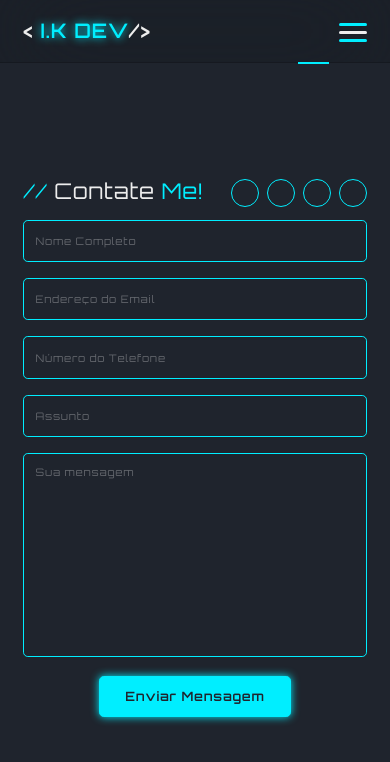
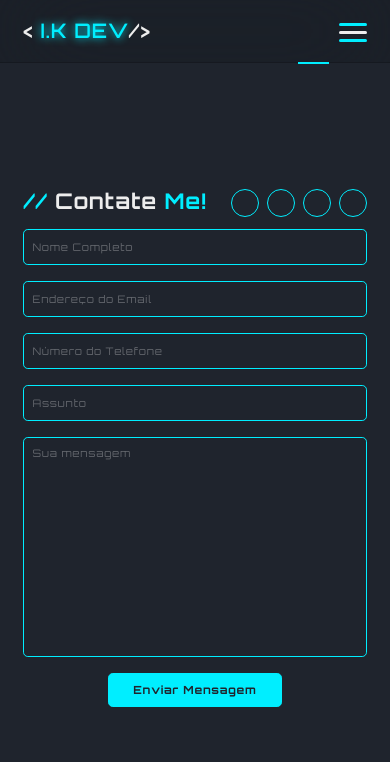
Before and after one commit to Israelkilday/portfolio, a React (Vite) app: page /contact in a window 390 px wide. Shown: the top 762 px of the page. Built offline with nearby package versions, Linux system fonts and the light colour scheme; some icons are missing.

Commit message:
feat: adjust form in contact page

```diff
--- a/src/pages/Contact/Contact.module.css
+++ b/src/pages/Contact/Contact.module.css
@@ -9,16 +9,17 @@
 
 .header_container {
   display: flex;
-    justify-content: space-around;
+  justify-content: space-between;
   width: 600px;
 }
 
- .header_container h2 {
-    animation: animate .8s ease-in-out  1 forwards;
-    font-size: 3.5rem;
-    margin-bottom: .5rem;
+.header_container .header_h2 {
+  animation: animate 0.8s ease-in-out 1 forwards;
+  font-size: 3.2rem;
+  margin-bottom: 0.5rem;
   opacity: 0;
   text-align: center;
+  font-weight: bold;
 }
 
 @keyframes animate {
@@ -43,7 +44,7 @@
 .social_media a {
   align-items: center;
   background: transparent;
-    border: .2rem solid var(--main_color);
+  border: 0.2rem solid var(--main_color);
   border-radius: 50%;
   color: var(--main_color);
   display: inline-flex;
@@ -52,31 +53,31 @@
   justify-content: center;
   margin: 1rem 0 1rem;
   position: relative;
-    transition: .8s ease;
+  transition: 0.2s ease;
   width: 3.5rem;
 }
 
 .whatsapp_link:hover {
   color: #fff;
-    background: #25D366;
+  background: #25d366;
   border: none;
 }
 
 .instagram_link:hover {
-    background: #C13584;
+  background: #c13584;
   border: none;
   color: #fff;
 }
 
 .linkedin_link:hover {
   border: none;
-    background:  #2867B2;
+  background: #2867b2;
   color: #fff;
 }
 
 .github_link:hover {
   border: none;
-    background:  #181717;;
+  background: #181717;
   color: #fff;
 }
 
@@ -88,7 +89,6 @@
 form .input_box {
   display: flex;
   justify-content: space-between;
-
 }
 
 .input_box .input_field {
@@ -97,22 +97,21 @@ form .input_box {
 
 .field .item {
   background: transparent;
-    border: .2rem solid var(--main_color);
-    border-radius: .6rem;
+  border: 0.2rem solid var(--main_color);
+  border-radius: 0.6rem;
   color: var(--text_color);
   font-size: 1.5rem;
-    font-family: 'Poppins', sans-serif;
+  font-family: "Poppins", sans-serif;
   margin: 1rem 0;
-    outline:  none;
-    padding: 1.4rem;
+  outline: none;
+  padding: 1rem;
   width: 100%;
 }
 
 .field .item:hover {
   background: var(--second_bg_color);
-    transition: .5s;
+  transition: 0.5s;
 }
-
 
 .field .item.error {
   border: #d93025 1px solid;
@@ -120,15 +119,15 @@ form .input_box {
 
 .field .item::placeholder {
   color: var(--placeholder_color);
-    font-family: 'Orbitron', sans-serif;
+  font-family: "Orbitron", sans-serif;
   font-size: 1.3rem;
 }
 
 .field .error_message {
   color: #d93025;
-    font-size: 1.3rem;
+  font-size: 1.2rem;
   display: none;
-    margin: -.5rem 0 .1rem;
+  margin: -0.5rem 0 0rem;
   text-align: left;
 }
 
@@ -138,10 +137,8 @@ form .input_box {
 
 form .textarea_field .item {
   resize: none;
-}
-
-form .textarea_field .error_txt  {
-    margin-top: -.8rem;
+  height: 220px;
+  margin-bottom: 0.6rem;
 }
 
 @keyframes button_contact {
@@ -159,39 +156,38 @@ form .textarea_field .error_txt  {
 }
 
 .btn_box {
-    animation: button_contact .8s ease-in-out 1.2s 1 forwards;
+  animation: button_contact 0.8s ease-in-out 1.2s 1 forwards;
   position: relative;
   opacity: 0;
 }
 
 .btn_box .btn {
   background: var(--main_color);
-    border-radius: .6rem;
-    box-shadow: 0 0 1rem var(--main_color);
-    border: .2rem solid var(--main_color);
+  border-radius: 0.6rem;
+  border: 0.2rem solid var(--main_color);
   color: var(--bg_color);
   cursor: pointer;
   display: inline-block;
-    font-weight: 600;
-    font-size: 1.6rem;
-    letter-spacing: .1rem;
+  font-weight: bold;
+  font-size: 1.4rem;
+  letter-spacing: 0.1rem;
   margin-top: 1rem;
   position: relative;
-    padding: 1.2rem 3.2rem;
+  padding: 1rem 3rem;
   overflow: hidden;
   outline: none;
-    transition: .5s ease;
+  transition: 0.5s ease;
   z-index: 1;
 }
 
-.btn_box .btn::before{
+.btn_box .btn::before {
   background: var(--bg_color);
   content: "";
   height: 100%;
   left: 0;
   position: absolute;
   top: 0;
-    transition: .5s;
+  transition: 0.5s;
   width: 0;
   z-index: -1;
 }
@@ -214,7 +210,7 @@ form .textarea_field .error_txt  {
     width: 70%;
   }
 
-    .header_container h2 {
+  .header_container .header_h2 {
     margin-top: 2rem;
   }
 
@@ -238,7 +234,7 @@ form .textarea_field .error_txt  {
 }
 
 @media (max-width: 640px) {
-    .header_container h2 {
+  .header_container .header_h2 {
     font-size: 3rem;
   }
 }
@@ -258,7 +254,7 @@ form .textarea_field .error_txt  {
     justify-content: space-between;
   }
 
-    .header_container h2 {
+  .header_container .header_h2 {
     font-size: 2.7rem;
   }
 }
--- a/src/pages/Contact/Contact.tsx
+++ b/src/pages/Contact/Contact.tsx
@@ -63,7 +63,7 @@ const Contact = () => {
         "service_7um5d2w",
         "template_wpza33d",
         templateParams,
-        "SzK4tZv53k8B-JB4j"
+        "SzK4tZv53k8B-JB4j",
       )
       .then(
         (response) => {
@@ -84,7 +84,7 @@ const Contact = () => {
         },
         (error) => {
           console.log("ERRO AO ENVIAR O EMAIL ", error);
-        }
+        },
       );
   }
 
@@ -92,7 +92,7 @@ const Contact = () => {
     <Transition onAnimationComplete={() => {}}>
       <section className={styles.contact}>
         <div className={styles.header_container}>
-          <h2>
+          <h2 className={styles.header_h2}>
             <span>//</span> Contate <span>Me!</span>
           </h2>
 
--- a/src/pages/Portfolio/Portfolio.module.css
+++ b/src/pages/Portfolio/Portfolio.module.css
@@ -20,6 +20,7 @@
   margin: 10rem 0 3rem;
   opacity: 0;
   text-align: center;
+  font-weight: bold;
 }
 
 .portfolio .portfolio_container {
```
Lines whose indentation alone changed are shown as unchanged.
